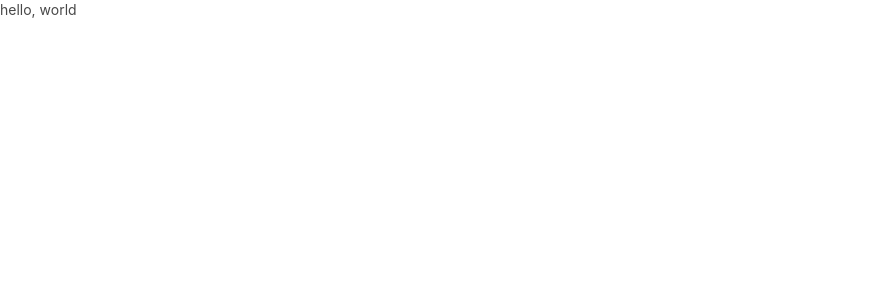
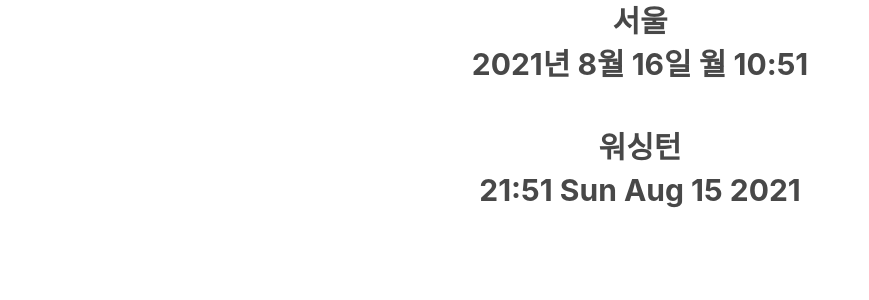
Before and after one commit to jtwjs/solarconnect-assignment2, a React (Create React App) app: page / in a window 1280 px wide. Shown: the top 300 px of the page, without its empty margins (0-869 px from the left). Built offline with nearby package versions, Linux system fonts and the light colour scheme.

Commit message:
feat : 타이머(서울, 워싱턴)

```diff
--- /dev/null
+++ b/src/Components/Timer.js
@@ -0,0 +1,66 @@
+import React from "react";
+import styled from "styled-components/macro";
+
+export default function Timer({ kind }) {
+  const formatDate = (date, name) => {
+    const weekKR = ["일", "월", "화", "수", "목", "금", "토"];
+    const weekUS = ["Sun", "Mon", "Tue", "Wed", "Thu", "Fri", "Sat"];
+    const mounthName = [
+      "Jan",
+      "Feb",
+      "Mar",
+      "Apr",
+      "May",
+      "Jun",
+      "Jul",
+      "Aug",
+      "Sepr",
+      "Oct",
+      "Nov",
+      "Dec",
+    ];
+    // console.log("date", date.toDateString());
+
+    return name
+      ? `${date.getFullYear()}년 ${date.getMonth() + 1}월 ${date.getDate()}일 ${
+          weekKR[date.getDay()]
+        } ${date.getHours()}:${date.getMinutes()}`
+      : `${date.getHours()}:${date.getMinutes()} ${weekUS[date.getDay()]} ${
+          mounthName[date.getMonth()]
+        } ${date.getDate()} ${date.getFullYear()}`;
+  };
+
+  const printDate = (cityname) => {
+    const time = new Date().getTime();
+    const seoul = new Date(time);
+    const washington = new Date(time - 780 * 60 * 1000);
+    const date = cityname === "KOREA" ? seoul : washington;
+    const cityName = cityname === "KOREA" ? true : false;
+
+    return formatDate(date, cityName);
+  };
+
+  return (
+    <TimerContainer>
+      <PrintTimer>{kind === "KOREA" ? "서울" : "워싱턴"}</PrintTimer>
+      <PrintCountry>{printDate(kind)}</PrintCountry>
+    </TimerContainer>
+  );
+}
+
+const TimerContainer = styled.div`
+  display: flex;
+  flex-direction: column;
+  align-items: center;
+  justify-content: center;
+`;
+
+const PrintTimer = styled.div`
+  font-size: 3rem;
+  font-weight: bold;
+`;
+
+const PrintCountry = styled.div`
+  font-size: 3rem;
+  font-weight: bold;
+`;
--- a/src/Pages/Main/Main.js
+++ b/src/Pages/Main/Main.js
@@ -1,5 +1,14 @@
 import React from "react";
 
+import Timer from "Components/Timer";
+
 export default function Main() {
-  return <div>hello, world</div>;
+  return (
+    <>
+      <Timer kind="KOREA"></Timer>
+      <br></br>
+      <br></br>
+      <Timer kind="USA"></Timer>
+    </>
+  );
 }
```
Also changed, not shown: src/Components/init.txt (deleted).
